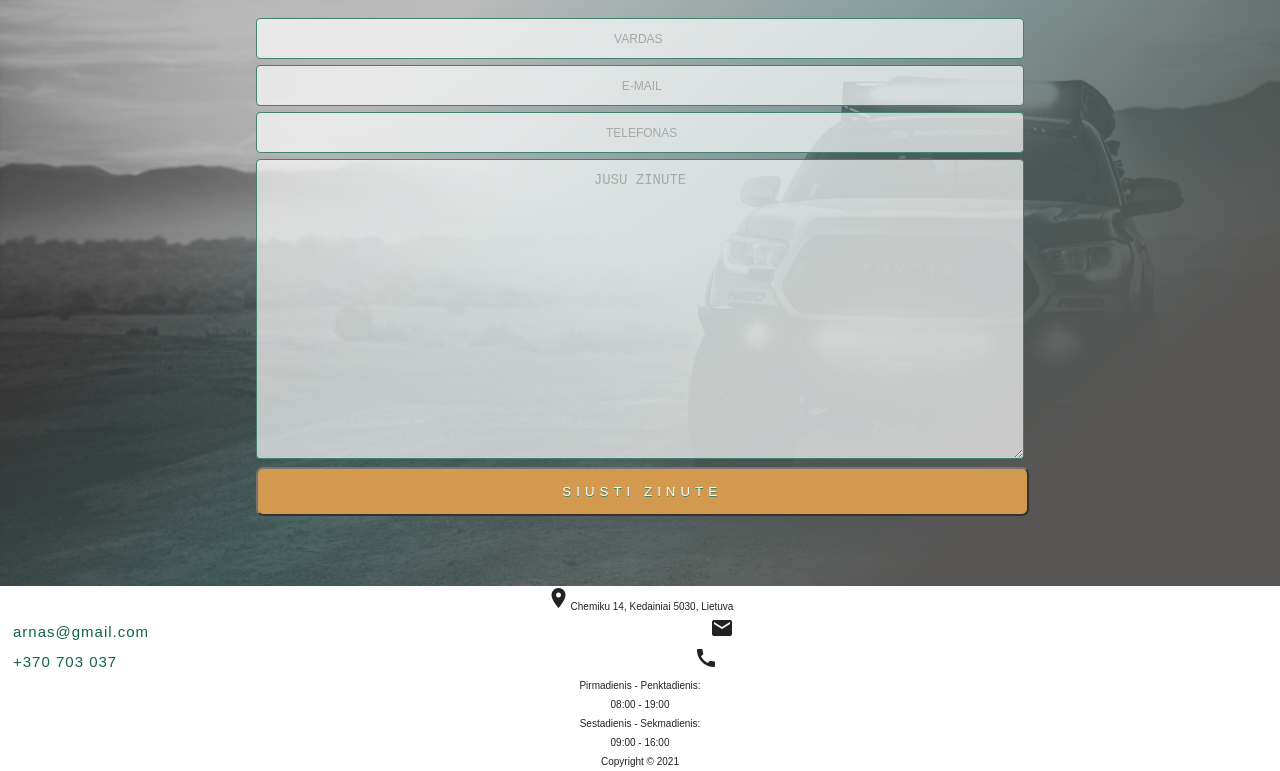
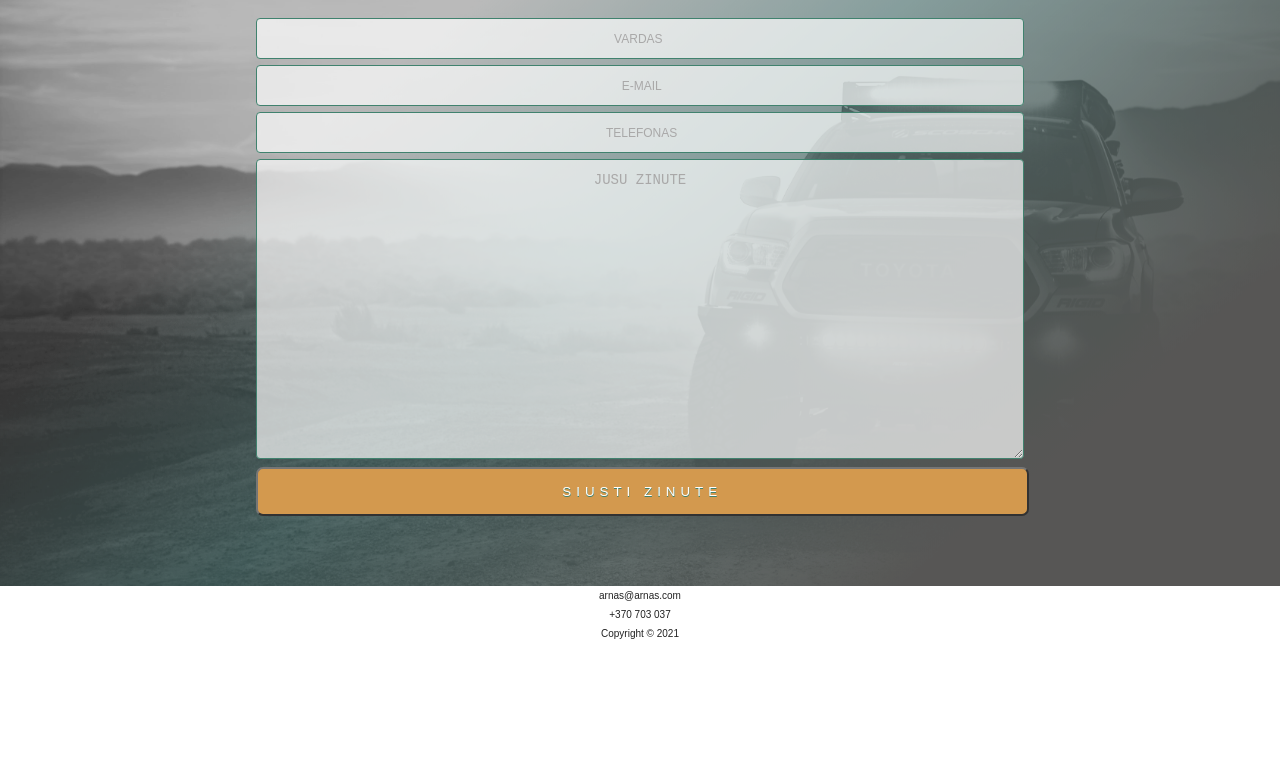
Before and after one commit to RutaDanilina/HAMONDAS, a website: page index.html in a window 1280 px wide. Shown: the part 2460-3231 px from the top of the page. After the commit the page ends 3103 px from the top, so only its background shows below. Drawn offline with nearby package versions, Linux system fonts and the light colour scheme.

Commit message:
footer change

```diff
--- a/index.html
+++ b/index.html
@@ -472,36 +472,25 @@
 
                 <div class="container_footer">
 
+                         <p>
+                            arnas@arnas.com
+                        </p>
 
-                            <ul class="address1">
-                                <li><i class="tiny material-icons footer_icons">location_on</i>Chemiku 14, Kedainiai 5030,  Lietuva</li>
-
-                                <li><i class="tiny material-icons footer_icons">email</i>
-                                <a href="mailto:#">arnas@gmail.com</a></li>
-                                <li><i class="tiny material-icons footer_icons">call</i><a href="tel:+370 703 037">+370 703 037</a></li>
-                            </ul>
+                        <p>
+                             +370 703 037
+                            </p>
 
 
-                            <div class="footer-day-time">
-                                <div class="row">
-                                    <div class="col-md-8">
-                                        <ul>
-                                          <li>Pirmadienis - Penktadienis:<br> 08:00 - 19:00</li>
-                                            <li>Sestadienis - Sekmadienis:<br> 09:00  - 16:00 </li>
-                                       </ul>
-                                    </div>
-                                </div>
-                            </div>
-                        </div>
+
 
                 </div>
 
 
 
-            <div class="footer-bottom">
+
                             <p class="copyright">Copyright © 2021
                             </p>
-            </div>
+
 
         </footer>
     </section>
--- a/sass/_footer.scss
+++ b/sass/_footer.scss
@@ -6,67 +6,13 @@ footer {
   background-color: rgba(0, 0, 0, 0.8);
   color: $-light-color-0;
   padding: 0.2rem;
-
-  ul {
-    padding: 0.5rem;
-  }
 }
 
 .container_footer {
-  display: flex;
-  flex-wrap: wrap;
+  display: inline-block;
   justify-content: center;
   width: 100%;
   height: auto;
-}
-
-.footer-day-time {
-  padding-bottom: 0.5rem;
-  margin-bottom: 0.5remrem;
-  display: block;
-
-  li {
-    position: relative;
-    margin-right: 14px;
-    font-size: 1rem;
-    top: 5px;
-  }
-
-  i {
-    height: 1rem;
-    width: auto;
-  }
-}
-
-.darbo_laikas {
-  font-weight: 700;
-  padding: 0.4rem;
-}
-
-.address1 {
-  // margin: auto;
-  padding-right: 4rem;
-  display: inline-flexbox;
-  color: $-light-color-0;
-  text-align: center;
-
-  li {
-    display: flex;
-    margin: 0.4rem;
-    font-size: 1rem;
-
-    i {
-      font-size: 1.8rem;
-      width: auto;
-      color: $-light-color-0;
-      margin-right: 0.8rem;
-    }
-  }
-
-  a {
-    text-decoration: none;
-    color: $-light-color-0;
-  }
 }
 
 .footer-bottom {
```
